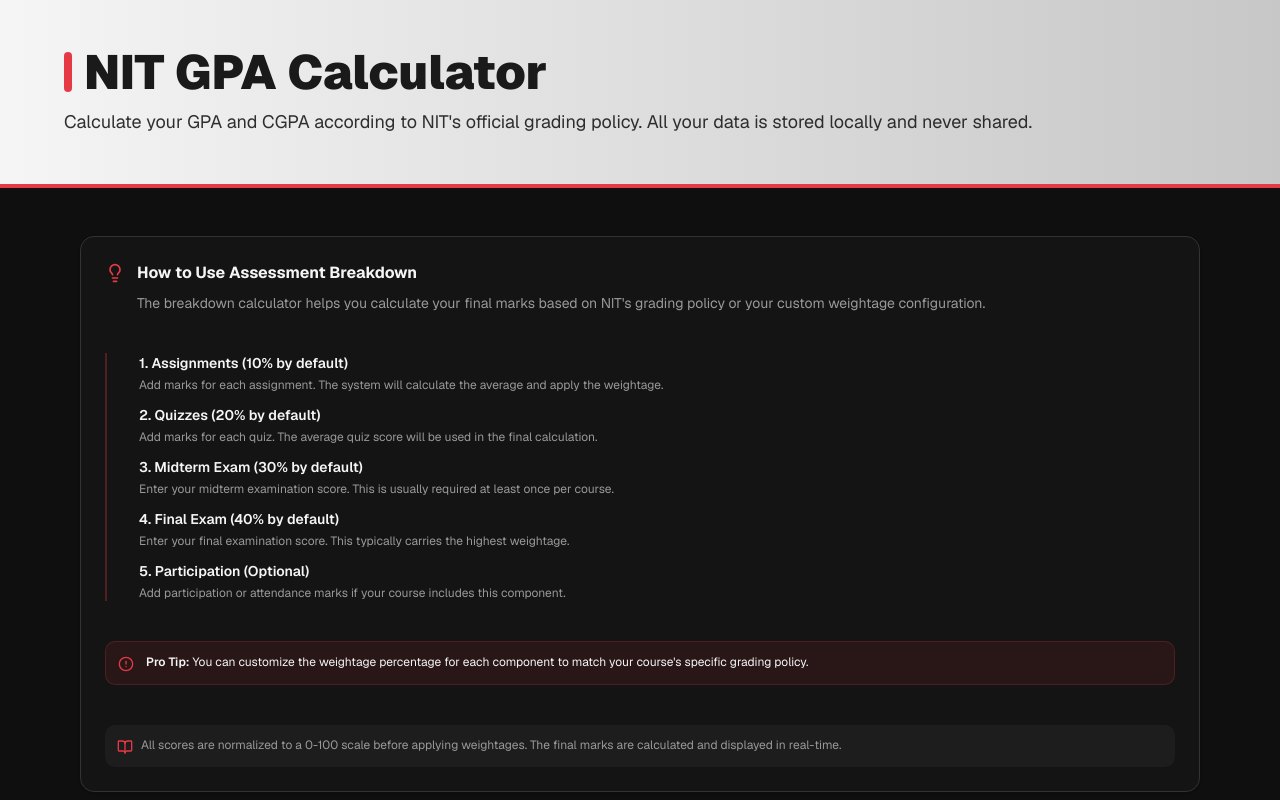
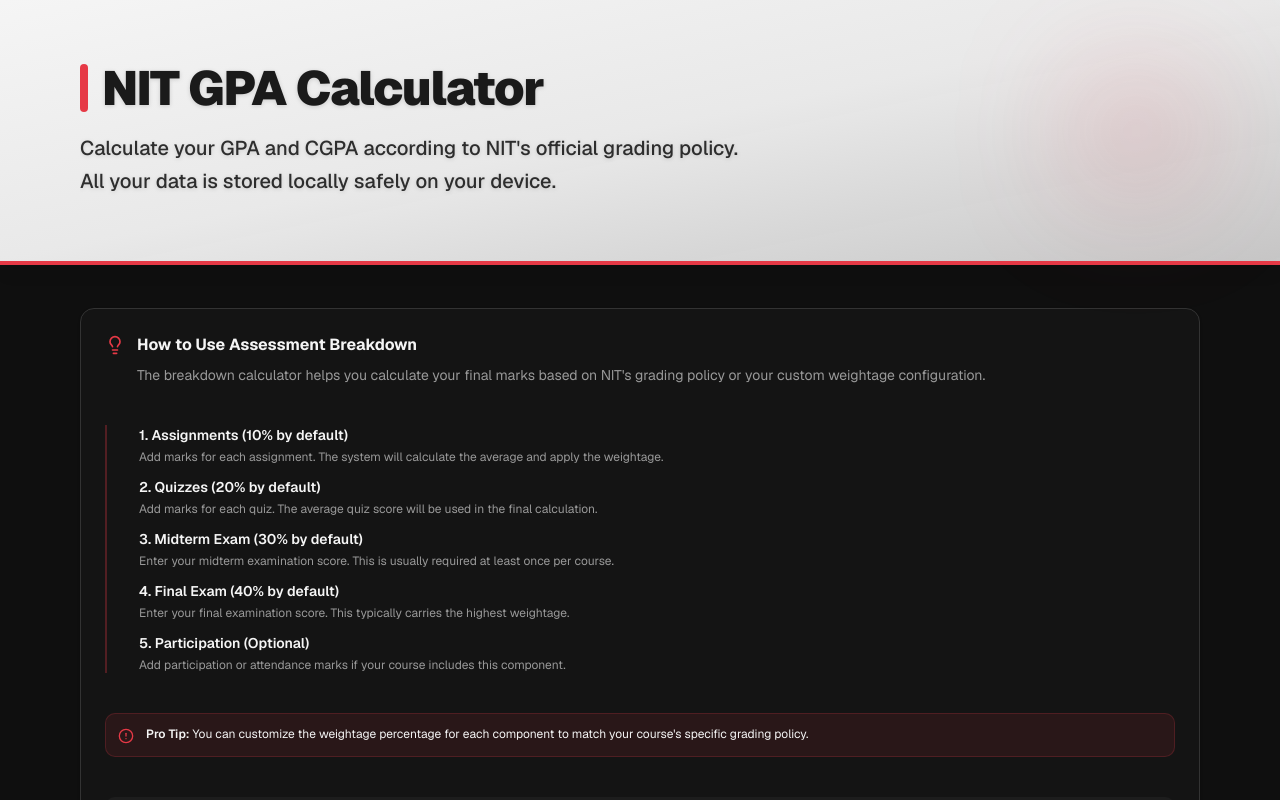
Before and after one commit to mfaseeh06/Grade-Calc-NIT, a Next.js app: page / in a window 1280 px wide. Shown: the top 800 px of the page. Built offline with nearby package versions, Linux system fonts and the light colour scheme.

Commit message:
Slight changes

```diff
--- a/app/page.tsx
+++ b/app/page.tsx
@@ -1,22 +1,55 @@
 'use client';
 
+import { useState, useEffect } from 'react';
 import { MainCalculator } from '@/components/calculator/MainCalculator';
 import { Analytics } from "@vercel/analytics/react"
+
 export default function Home() {
+  const [isScrolled, setIsScrolled] = useState(false);
+
+  useEffect(() => {
+    const handleScroll = () => {
+      setIsScrolled(window.scrollY > 50);
+    };
+
+    // Check initial scroll position
+    handleScroll();
+
+    window.addEventListener('scroll', handleScroll, { passive: true });
+    return () => window.removeEventListener('scroll', handleScroll);
+  }, []);
+
   return (
-    <main className="min-h-screen bg-background text-foreground">
+    <main className="min-h-screen bg-background text-foreground relative pt-[240px] md:pt-[260px]">
       {/* Header */}
-      <div className="bg-gradient-to-r from-primary to-primary/80 text-primary-foreground py-12 px-4 border-b-4 border-secondary">
-        <div className="max-w-6xl mx-auto">
-          <div className="flex items-center gap-3 mb-3">
-            <div className="w-2 h-10 bg-secondary rounded-full" />
-            <h1 className="text-4xl md:text-5xl font-black">NIT GPA Calculator</h1>
+      <header
+        className={`fixed top-0 inset-x-0 w-full z-50 transition-all duration-500 ease-in-out ${isScrolled
+            ? 'py-3 md:py-4 shadow-md backdrop-blur-xl bg-background/85 border-b border-border'
+            : 'py-12 md:py-16 bg-gradient-to-br from-primary via-primary/95 to-primary/80 border-b-4 border-secondary shadow-lg'
+          }`}
+      >
+        <div className="max-w-6xl mx-auto px-4 flex flex-col justify-center relative">
+
+          {/* A cool decorative elements in background if not scrolled */}
+          <div className={`absolute right-4 top-1/2 -translate-y-1/2 w-32 h-32 bg-secondary/20 blur-3xl rounded-full transition-opacity duration-500 pointer-events-none ${isScrolled ? 'opacity-0' : 'opacity-100'}`} />
+
+          <div className="flex items-center justify-between">
+            <div className={`flex items-center transition-all duration-500 ${isScrolled ? 'gap-2.5' : 'gap-3.5'}`}>
+              <div className={`transition-all duration-500 bg-secondary rounded-full ${isScrolled ? 'w-1.5 h-6' : 'w-2 h-10 md:h-12'}`} />
+              <h1 className={`font-black tracking-tight transition-all duration-500 ${isScrolled ? 'text-xl md:text-2xl text-foreground' : 'text-4xl md:text-5xl text-primary-foreground drop-shadow-sm'}`}>
+                NIT GPA Calculator
+              </h1>
+            </div>
           </div>
-          <p className="text-primary-foreground/90 text-lg">
-            Calculate your GPA and CGPA according to NIT's official grading policy. All your data is stored locally and never shared.
-          </p>
+
+          {/* Description shrinking away on scroll */}
+          <div className={`transition-all duration-500 ease-in-out overflow-hidden origin-top ${isScrolled ? 'max-h-0 opacity-0 mb-0' : 'max-h-40 opacity-100 mt-5'}`}>
+            <p className="text-primary-foreground/90 text-lg md:text-xl max-w-2xl font-medium leading-relaxed drop-shadow-sm">
+              Calculate your GPA and CGPA according to NIT's official grading policy. All your data is stored locally safely on your device.
+            </p>
+          </div>
         </div>
-      </div>
+      </header>
 
       {/* Content */}
       <div className="max-w-6xl mx-auto px-4 py-12">
```
